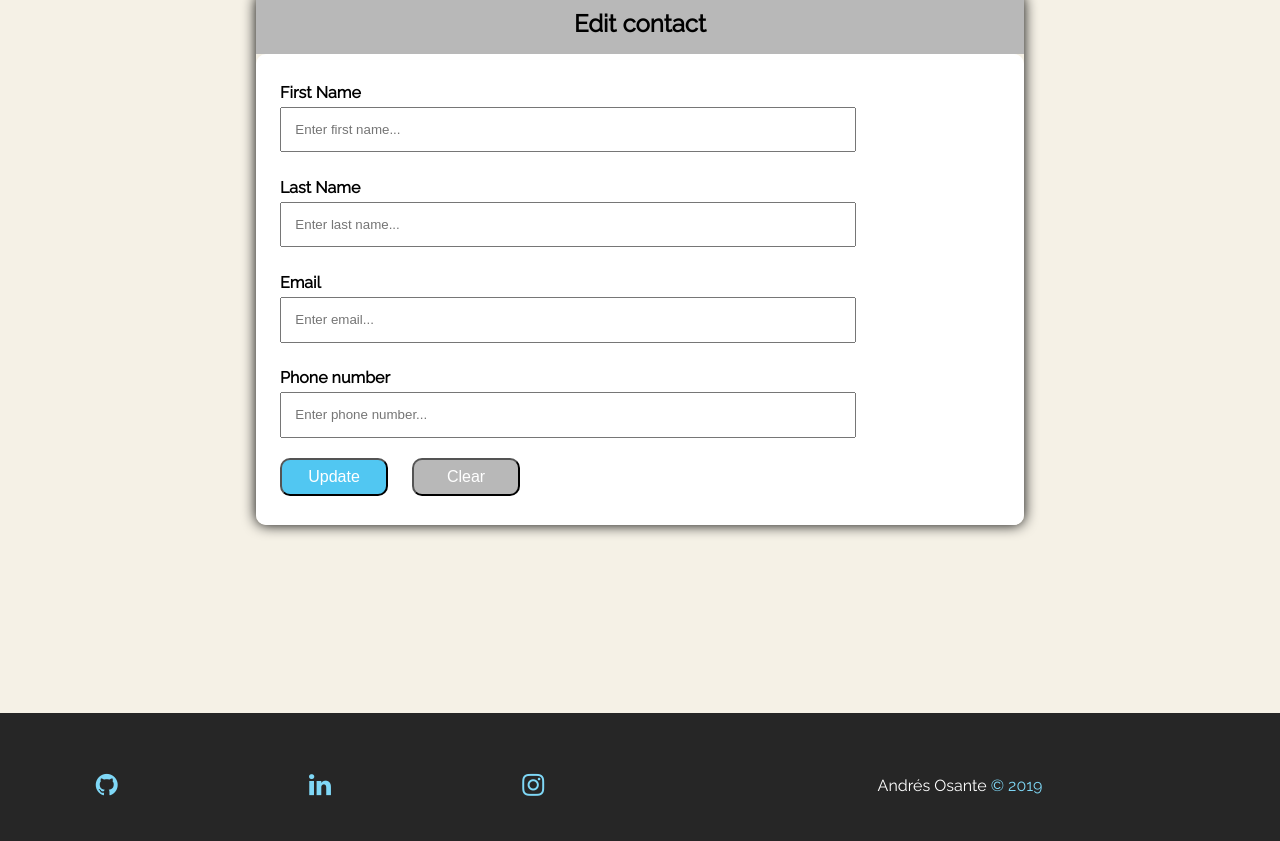
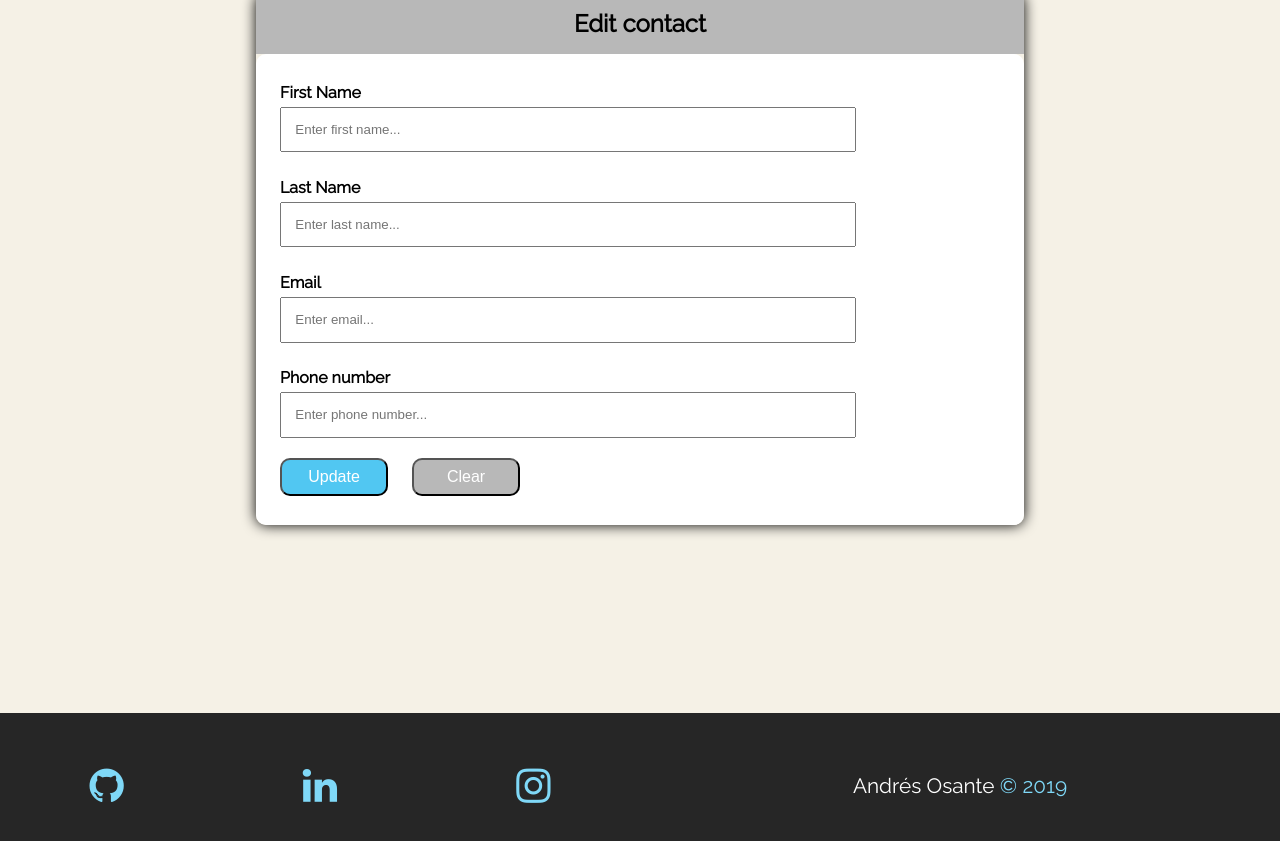
Before and after one commit to aosante/React-Contact-Manager, a React (Create React App) app in the folder client/: page /contact/edit/1 in a window 1280 px wide. Shown: the part 171-1012 px from the top of the page. Built offline with nearby package versions, Linux system fonts and the light colour scheme; no server answers.

Commit message:
css details

```diff
--- a/client/src/App.css
+++ b/client/src/App.css
@@ -24,5 +24,4 @@ body,
   overflow: hidden;
   display: block;
   position: relative;
-  z-index: -1;
 }
--- a/client/src/components/layout/Footer.jsx
+++ b/client/src/components/layout/Footer.jsx
@@ -1,23 +1,26 @@
 import React from 'react';
 import './footer.css';
 
-const Footer = props => {
+const Footer = _ => {
   return (
     <div className="footer">
       <div className="social-links">
         <ul>
           <li>
-            <a>
+            <a href="http://www.github.com/aosante" target="_blank">
               <i className="fa fa-github" />
             </a>
           </li>
           <li>
-            <a>
+            <a
+              href="https://www.linkedin.com/in/andr%C3%A9s-osante-alfaro-845701ba/"
+              target="_blank"
+            >
               <i className="fa fa-linkedin" />
             </a>
           </li>
           <li>
-            <a>
+            <a href="https://www.instagram.com/aosanaa/?hl=en" target="_blank">
               <i className="fa fa-instagram" />
             </a>
           </li>
--- a/client/src/components/layout/footer.css
+++ b/client/src/components/layout/footer.css
@@ -14,7 +14,14 @@
     flex-direction: row;
   }
   .social-links a {
-    font-size: 22em;
+    font-size: 2.5em !important;
+  }
+  .name {
+    width: 100%;
+    text-align: center;
+    color: #fff;
+    font-size: 1.3em;
+    margin-top: unset !important;
   }
 }
 
@@ -41,10 +48,16 @@
   font-size: 1.6em;
 }
 
+.social-links a:hover {
+  cursor: pointer;
+  opacity: 0.8;
+}
+
 .name {
   width: 100%;
   text-align: center;
   color: #fff;
+  margin-top: 1em;
 }
 
 .name span {
--- a/client/src/components/layout/header.css
+++ b/client/src/components/layout/header.css
@@ -17,7 +17,7 @@
 
   .site--nav {
     position: absolute;
-
+    z-index: 200;
     top: -1em;
     right: 0;
     height: 0px;
@@ -30,6 +30,7 @@
     border: 1px solid rgba(92, 92, 92, 0.5);
     border-radius: 5px;
     background-color: rgb(32, 35, 41);
+    z-index: 1;
     display: flex;
     align-content: center;
     text-align: center;
@@ -62,6 +63,7 @@
     right: 0.5em;
     top: 1.25em;
     cursor: pointer;
+    z-index: 202;
   }
 
   .hamburger,
--- a/client/src/components/pages/About.jsx
+++ b/client/src/components/pages/About.jsx
@@ -8,7 +8,10 @@ const About = () => {
         flexDirection: 'column',
         alignItems: 'center',
         justifyContent: 'flex-start',
-        height: '30vh'
+        height: '30vh',
+        width: '90%',
+        margin: '0 auto',
+        textAlign: 'center'
       }}
     >
       <h1>
--- a/client/src/components/pages/home.css
+++ b/client/src/components/pages/home.css
@@ -8,6 +8,7 @@
   background-image: url(../../img/hero.jpg);
   background-color: rgba(127, 216, 247, 0.8);
   background-blend-mode: multiply;
+  z-index: -1;
 }
 .hero-box {
   background-color: rgb(0, 0, 0, 0.6);
```
Also changed, not shown: 1 other file (tests, documents, lock files or other folders).
